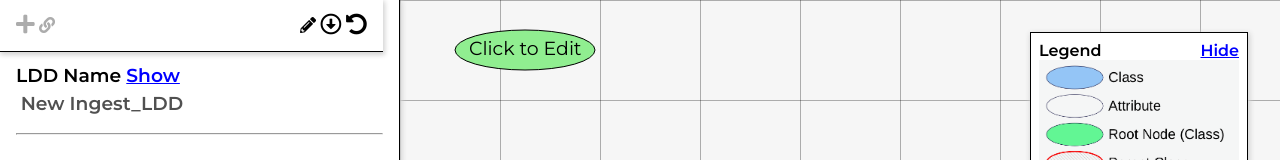
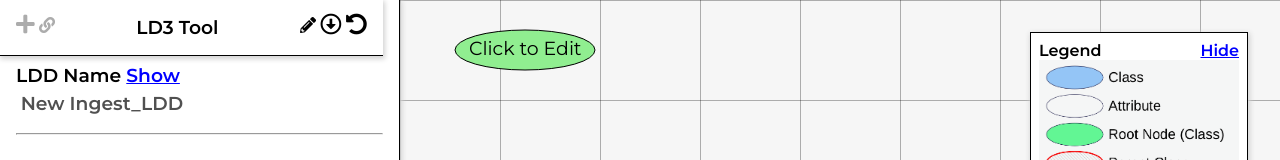
Before and after one commit to sbn-psi/ldd-transform, a website: page public/graph/index.html in a window 1280 px wide. Shown: the top 160 px of the page. Drawn offline with nearby package versions, Linux system fonts and the light colour scheme.

Commit message:
added app title to toolbar

```diff
--- a/public/graph/partials/tools.default.html
+++ b/public/graph/partials/tools.default.html
@@ -3,6 +3,7 @@
         <i class="fas fa-plus fa-lg disabled" id="create-node" title="Create a new node [disabled]"></i>
         <i class="fas fa-link disabled" id="create-link" title="Create a new link [disabled]"></i>
     </div>
+    <h3>LD3 Tool</h3>
     <div class="toolgroup">
         <i class="fas fa-pencil-alt enabled" id="editldd" title="Edit LDD"></i>
         <i class="far fa-arrow-alt-circle-down fa-lg enabled" id="download" title="Download Current Ingest_LDD File"></i>
```
Also changed, not shown: public/graph/partials/tools.link-mode.html (+1 -0 lines), public/graph/partials/tools.node.html (+1 -0 lines).
